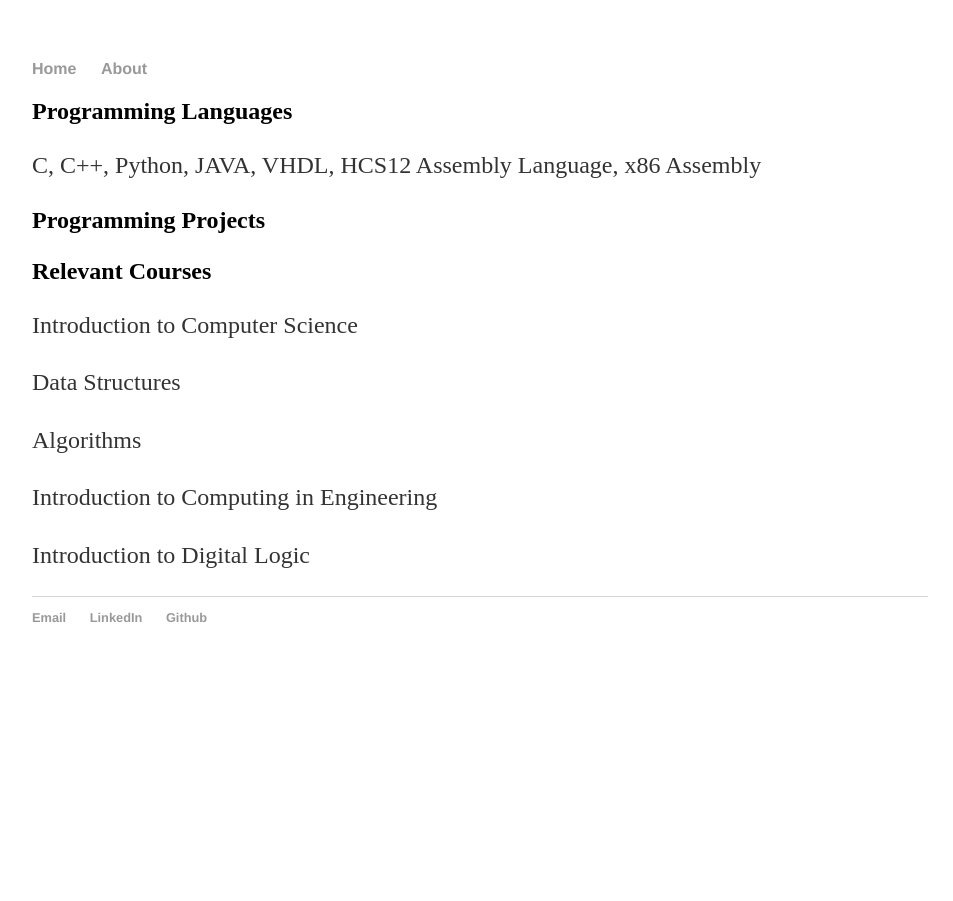
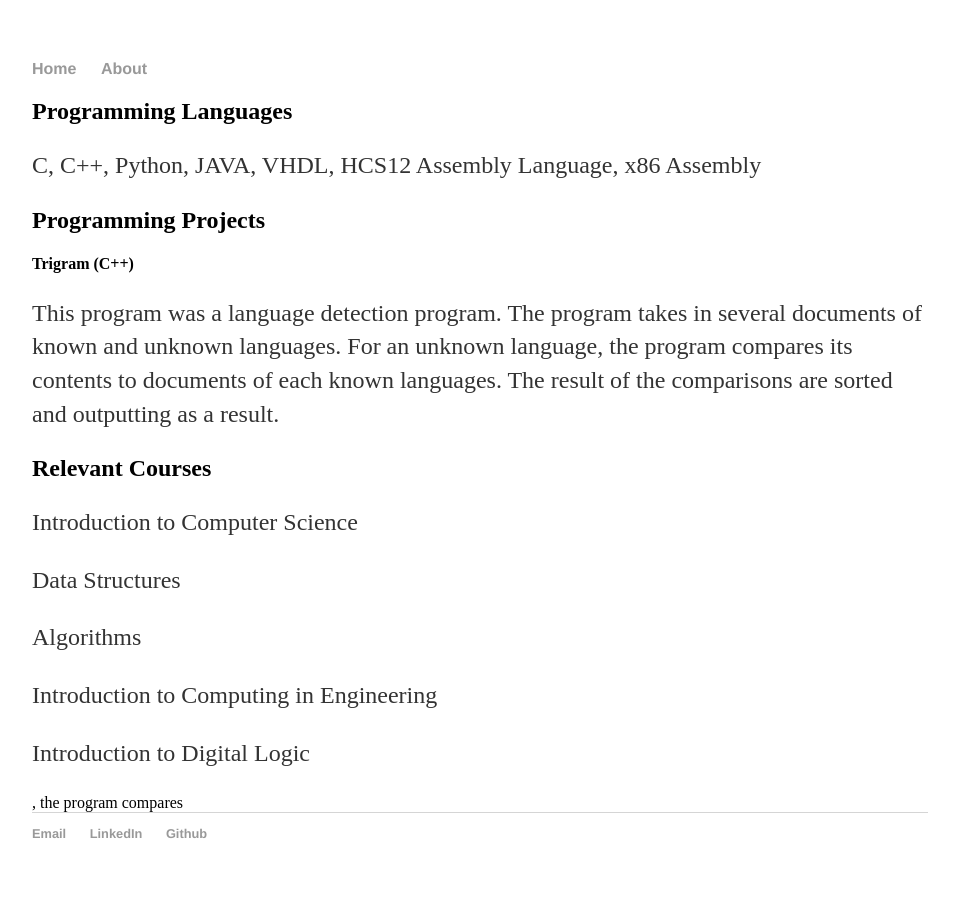
Before and after one commit to Winnie-Zheng/winnie-zheng.github.io, a Jekyll site: the page built from About/index.html, in a window 1280 px wide. Shown: the whole page, without its empty margins (160-1113 px from the left). Built offline with Jekyll 4.4.1, drawn with Linux system fonts in a browser that asks for light colours.

Commit message:
Update index.html
added information about trigrams

```diff
--- a/About/index.html
+++ b/About/index.html
@@ -6,7 +6,8 @@
   <h2>Programming Languages</h2>
     <p>C, C++, Python, JAVA, VHDL, HCS12 Assembly Language, x86 Assembly</p>
   <h2>Programming Projects</h2>
-  <p></p>
+    <h4>Trigram (C++)</h4>
+    <p>This program was a language detection program. The program takes in several documents of known and unknown languages. For an unknown language, the program compares its contents to documents of each known languages. The result of the comparisons are sorted and outputting as a result.</p>
   <h2>Relevant Courses</h2>
     <p>Introduction to Computer Science</p>
     <p>Data Structures</p>
@@ -14,3 +15,4 @@
     <p>Introduction to Computing in Engineering</p>
     <p>Introduction to Digital Logic</p>
 </div><!-- /.blurb -->
+, the program compares
```
Lines whose indentation alone changed are shown as unchanged.
